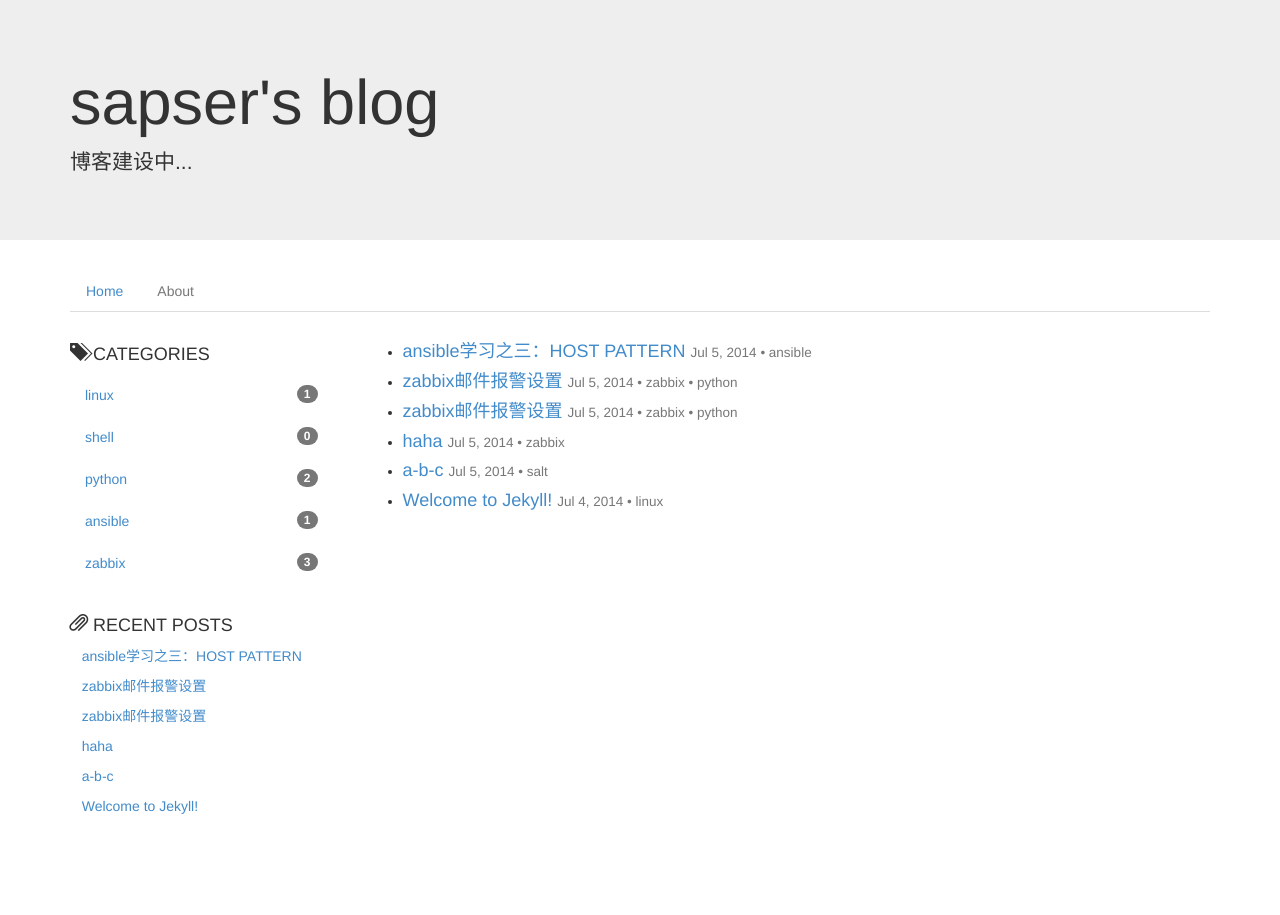
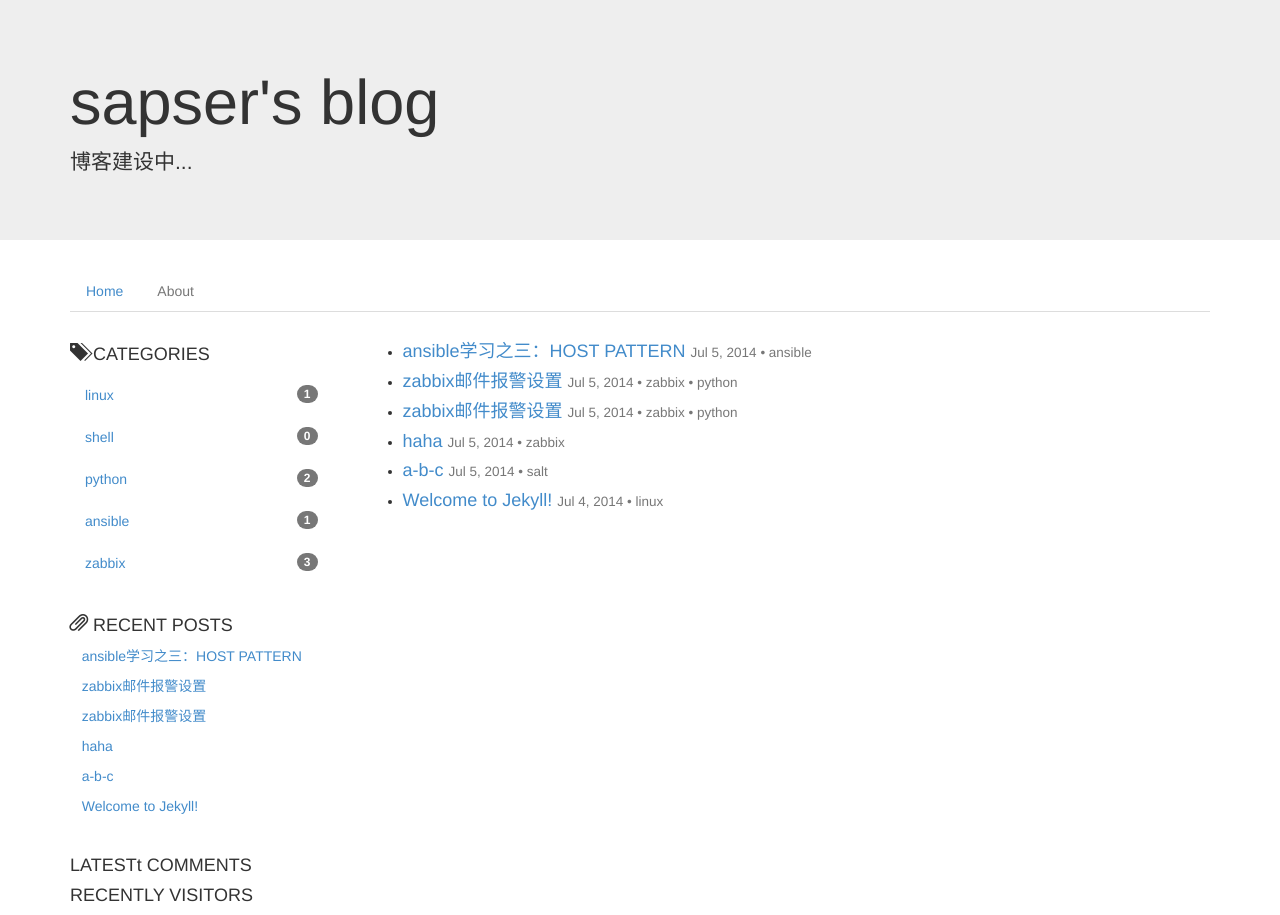
Before and after one commit to sapser/sapser.github.io, a Jekyll site: the page built from index.html, in a window 1280 px wide. Built offline with Jekyll 4.4.1, drawn with Linux system fonts in a browser that asks for light colours; Markdown is read by kramdown in place of the engine named in the settings.

Commit message:
侧边栏增加最新评论

```diff
--- a/_includes/sidebar.html
+++ b/_includes/sidebar.html
@@ -43,3 +43,14 @@
         <p>&nbsp;&nbsp;&nbsp;<a href="{{ post.url | prepend: site.baseurl }}">{{ post.title }}</a></p>
     {% endif %}
 {% endfor %}
+
+<br />
+<section>
+    <h4>LATESTt COMMENTS</h4>
+    <ul class="ds-recent-comments" data-num-items="10" data-show-avatars="0" data-show-time="0" data-show-title="0" data-show-admin="0" data-excerpt-length="18"></ul>
+</section>
+
+<section style="width:250px;">
+    <h4>RECENTLY VISITORS</h4>
+    <ul class="ds-recent-visitors" data-num-items="4" data-avatar-size="45" style="margin-top:10px;"></ul>
+</section>
--- a/_layouts/post.html
+++ b/_layouts/post.html
@@ -27,7 +27,7 @@
 <!-- 多说评论框 start -->
 <div class="ds-thread" data-thread-key="{{ page.id }}" data-title="{{ page.title }}" data-url="{{ page.url | prepend: site.baseurl }}"></div>
 <!-- 多说评论框 end -->
-<!-- 多说公共JS代码 start (一个网页只需插入一次) -->
+<!-- 多说公共JS代码 start -->
 <script type="text/javascript">
 var duoshuoQuery = {short_name:"sapser"};
         (function() {
@@ -38,5 +38,5 @@
                 (document.getElementsByTagName('head')[0]
                  || document.getElementsByTagName('body')[0]).appendChild(ds);
         })();
-        </script>
+</script>
 <!-- 多说公共JS代码 end -->
```
